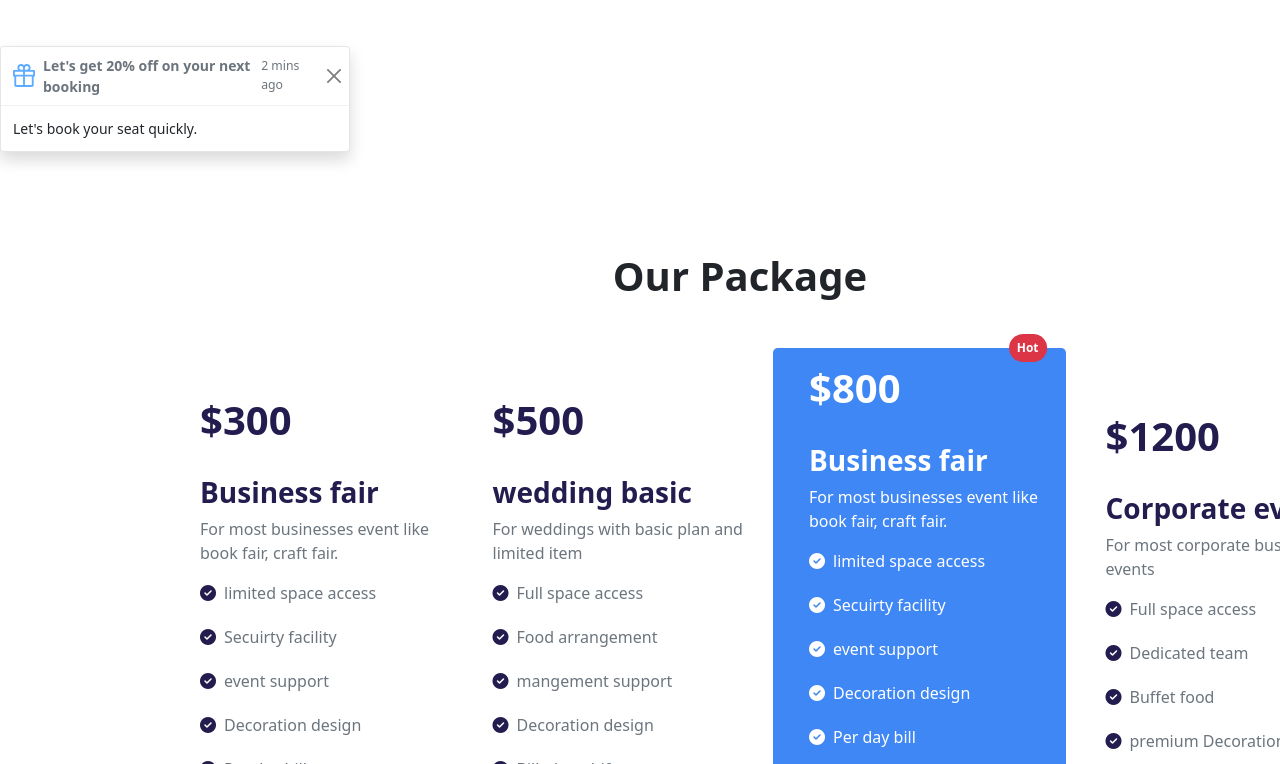
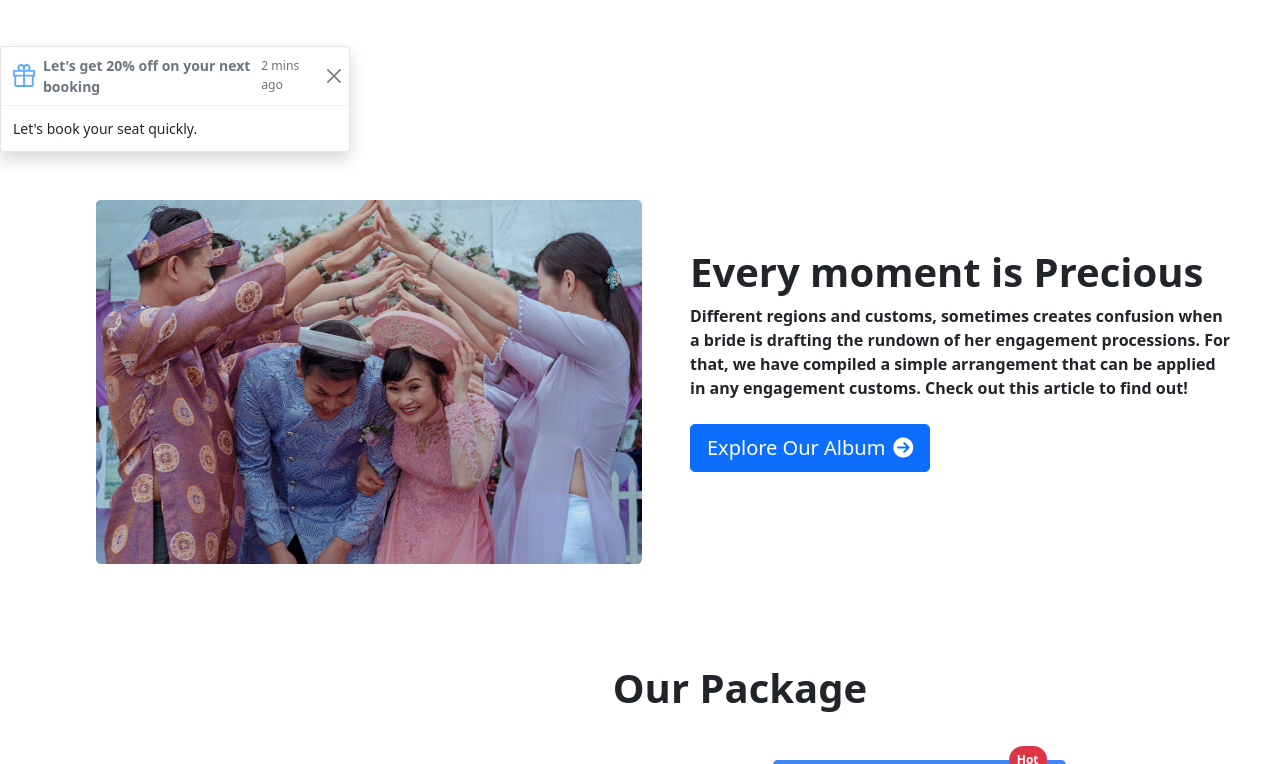
Before and after one commit to Arif11819/al-habib-community-center, a plain HTML site: page index.html in a window 1280 px wide. Shown: the part 687-1451 px from the top of the page. Drawn offline with nearby package versions, Linux system fonts and the light colour scheme.

Commit message:
now add new section

```diff
--- a/index.html
+++ b/index.html
@@ -92,6 +92,22 @@
                 Let's book your seat quickly.
             </div>
         </div>
+        <!-- precious section -->
+        <section class="d-flex m-5">
+            <div>
+                <img class="ms-5" src="images/wedding.png" alt="">
+            </div>
+            <div class="ms-5 mt-5">
+                <h1 class="fw-bolder">Every moment is Precious</h1>
+                <p class="fw-bolder mb-4">Different regions and customs, sometimes creates confusion when a bride is
+                    drafting
+                    the rundown of
+                    her engagement processions. For that, we have compiled a simple arrangement that can be applied in
+                    any engagement customs. Check out this article to find out!</p>
+                <button type="button" class="btn btn-primary btn-lg">Explore Our Album<i
+                        class="fas fa-arrow-circle-right ps-2"></i></button>
+            </div>
+        </section>
         <!-- package section start -->
         <section class="package-section">
             <h1 class="text-center fw-bolder mb-5">Our Package</h1>
```
